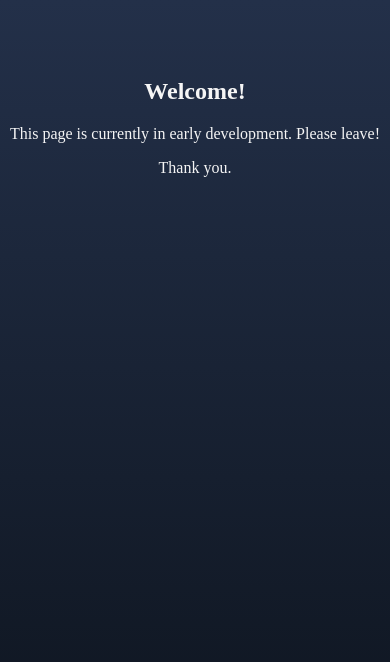
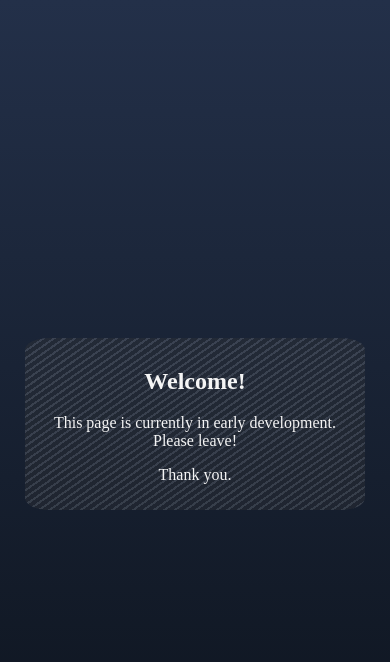
Before and after one commit to Coreanders/Coreanders.github.io, a plain HTML site: page index.html in a window 390 px wide. Drawn offline with Linux system fonts and the light colour scheme.

Commit message:
added responsiveness

```diff
--- a/styles.css
+++ b/styles.css
@@ -1,7 +1,14 @@
+/* comment this out, for testing purposes */
+/* * {
+    border: 1px solid white;
+    box-sizing: border-box;
+} */
+
 body {
     background: linear-gradient(rgb(35, 48, 73),
             rgb(12, 18, 27));
     height: 100%;
+    width: 100%;
     margin: 0;
     background-repeat: no-repeat;
     background-attachment: fixed;
@@ -9,6 +16,18 @@ body {
 }
 
 #welcome {
-    margin-top: 20%;
+    position: relative;
+    margin: 0 auto;
+    top: 40vh;
+    bottom: 40vh;
+    max-width: 20rem;
+    min-width: 10rem;
+    padding: 10px;
     text-align: center;
+    background: repeating-linear-gradient(-35deg,
+            rgba(192, 192, 192, 0.2),
+            rgba(192, 192, 192, 0.2) 2px,
+            rgba(56, 56, 56, 0.3) 2px,
+            rgba(56, 56, 56, 0.3) 6px);
+    border-radius: 7%;
 }
```
